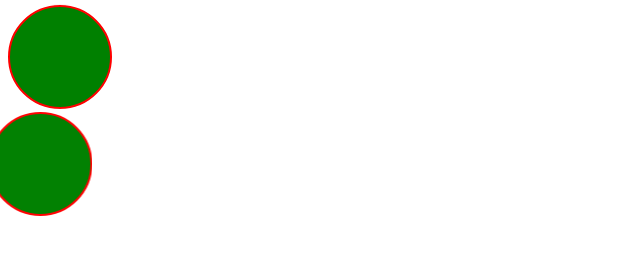
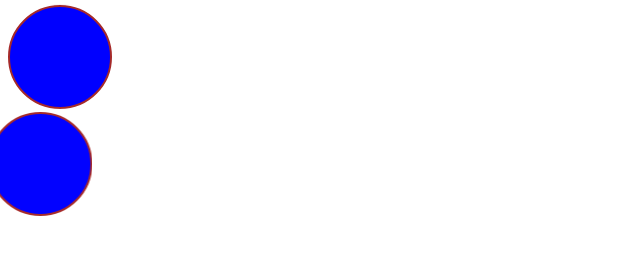
Before and after one commit to mislombek1512/20dars, a plain HTML site: page index.html in a window 1280 px wide. Shown: the whole page, without its empty margins (0-640 px from the left). Drawn offline with Linux system fonts and the light colour scheme.

Commit message:
edit css

```diff
--- a/css/style.css
+++ b/css/style.css
@@ -1,7 +1,7 @@
 div {
     width: 100px;
     height: 100px;
-    border: 2px solid red;
+    border: 2px solid brown;
     border-radius: 50%;
-    background-color: green;
+    background-color: blue;
 }
```
